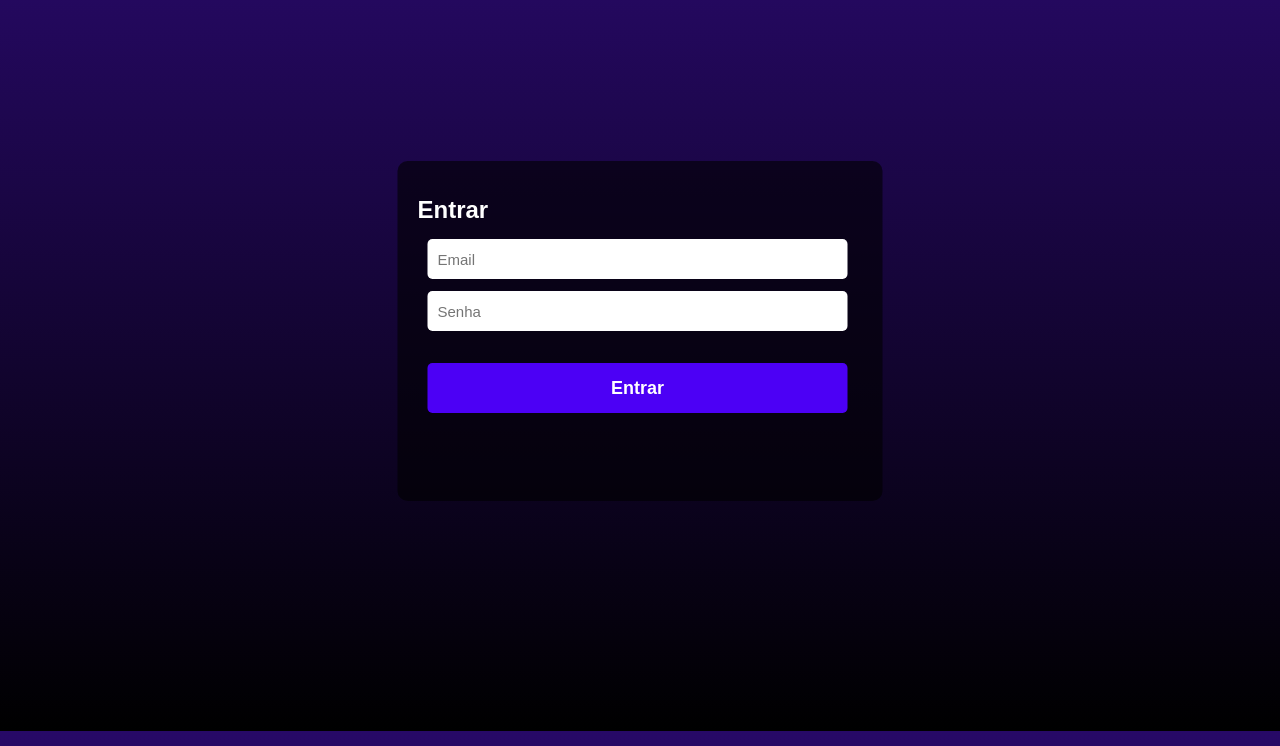
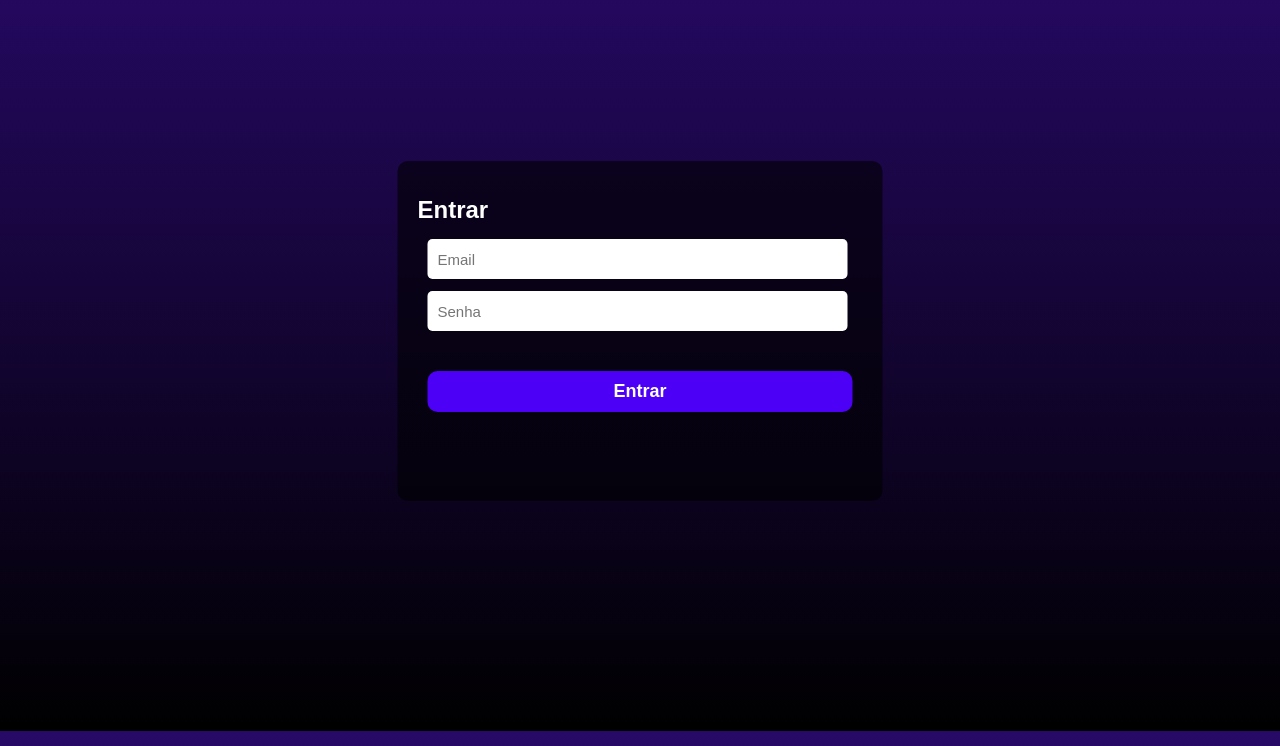
Before and after one commit to marialiciamz/projeto-infoflix, a plain HTML site: page login.html in a window 1280 px wide. Shown: the part 69-815 px from the top of the page. Drawn offline with Linux system fonts and the light colour scheme.

Commit message:
Atualização

```diff
--- a/estilos/estiloLogin.css
+++ b/estilos/estiloLogin.css
@@ -33,20 +33,24 @@ input{
     border: 0px;
 
 }
+#iEntrar:active{
+    background-color: #300098;
+}
 input:focus{
     /*retira os estilos padrões do outline do input*/
     outline:none ;
 }
 #iEntrar{
+    display: block;
+    text-align: center;
     background-color: #4C00F5;
     color: white;
-    width: 420px;
-    height: 50px;
+    text-decoration: none;
     font-size: 18px;
     font-weight: bold;
-    margin-top: 20px;
+    margin-top: 40px;
     padding: 10px;
-    padding-block: 0px;
+    border-radius: 10px;
 }
 #alerta{
     display: none;
@@ -62,8 +66,6 @@ input:focus{
     input{
         width: 200px;
     }
-    #iEntrar{
-        width: 220px;
-    }
+
 
 }
--- a/js.js
+++ b/js.js
@@ -11,13 +11,13 @@ function mudarCor2(){
 function loginSite(){
     if(iSenha.value == "Info_2022" && INome.value == "informaticaporamor@gmail.com"){
      return true;
+
     }else{
         alerta.style.display ="block";
         document.getElementById("form").reset();
         return false;
     }
  }
-
 
 
 
--- a/login.html
+++ b/login.html
@@ -23,7 +23,7 @@
     <h1 class="logo">INFO<span>FLIX</span></h1>
         <section>
             <h1>Entrar</h1>
-            <form action="index.html" method="post"  autocomplete="on" onsubmit=" return loginSite()" id="form">
+            <form method="post"  autocomplete="on"  id="form">
                 <div>
                     <input type="email" id="iNome" name="nome" placeholder="Email" maxlength="30" autocomplete="email" onfocus="mudarCor2()" required></div>
 
@@ -33,8 +33,10 @@
                     <p id="alerta">senha ou email incorreto</p>
                 </div>
 
+
                 <div>
-                    <input type="submit" value="Entrar" id="iEntrar" onclick="mudarCor1()">
+                    <a href="index.html"  onclick=" return loginSite()" id="iEntrar" onclick="mudarCor1()">Entrar
+                    </a>
                 </div>
 
             </form>
```
Also changed, not shown: Filmes.html (+3 -1 lines).
